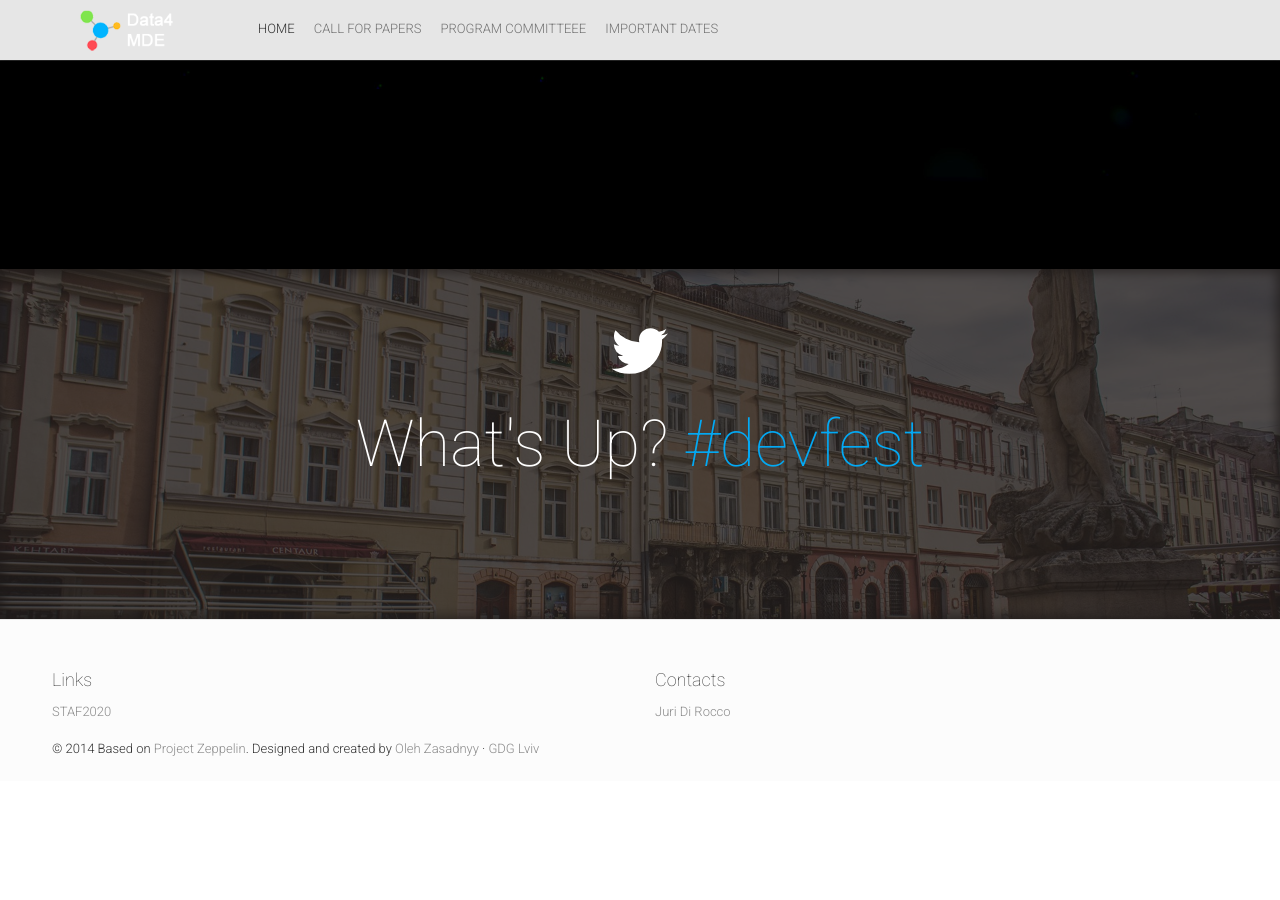
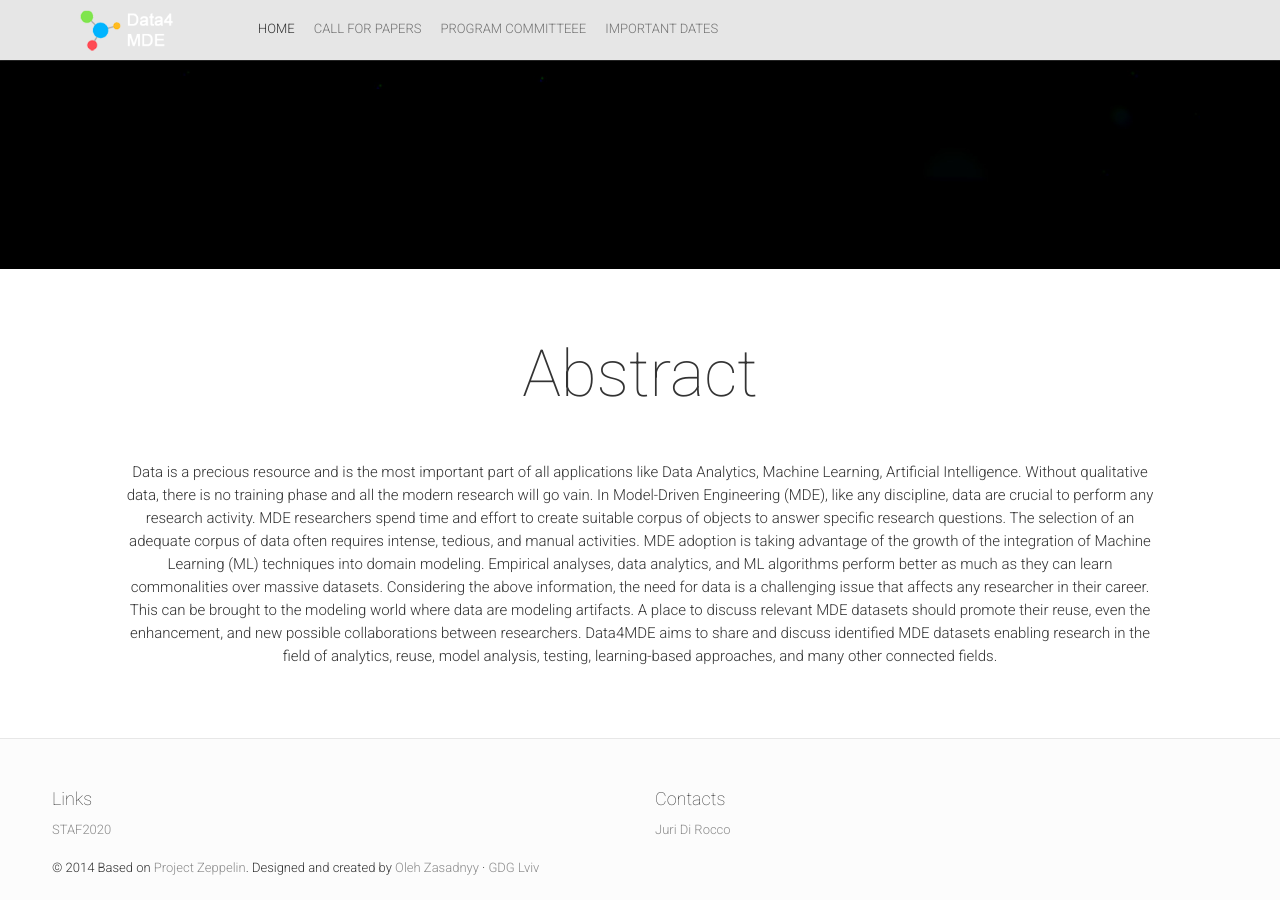
Before and after one commit to jdirocco/Data4MDE, a Jekyll site: the page built from index.html, in a window 1280 px wide and 900 px high, scrolled down 631 px. Built offline with Jekyll 4.4.1, drawn with Linux system fonts in a browser that asks for light colours; nearby versions of some CDN libraries; comment, search, counter and statistics services are not loaded; before the commit the page ends 1412 px from its top, so only the background shows below that.

Commit message:
Abstract section has been added

```diff
--- a/_config.yml
+++ b/_config.yml
@@ -34,6 +34,9 @@ socialImageSrcFacebook: "/img/seo/sharing-facebook.png"
 c4pUrl: "https://bit.ly/dfua-c4p"
 c4sponsorsUrl: "/assets/GDG_DevFest_Partnership.pdf"
 
+#Abstract Section
+abstractTitle: "Abstract"
+abstractBody: "Data is a precious resource and is the most important part of all applications like Data Analytics, Machine Learning, Artificial Intelligence. Without qualitative data, there is no training phase and all the modern research will go vain. In Model-Driven Engineering (MDE), like any discipline, data are crucial to perform any research activity. MDE researchers spend time and effort to create suitable corpus of objects to answer specific research questions. The selection of an adequate corpus of data often requires intense, tedious, and manual activities.  MDE adoption is taking advantage of the growth of the integration of Machine Learning (ML) techniques into domain modeling. Empirical analyses, data analytics, and ML algorithms perform better as much as they can learn commonalities over massive datasets. Considering the above information, the need for data is a challenging issue that affects any researcher in their career. This can be brought to the modeling world where data are modeling artifacts. A place to discuss relevant MDE datasets should promote their reuse, even the enhancement, and new possible collaborations between researchers. Data4MDE aims to share and discuss identified MDE datasets enabling research in the field of analytics, reuse, model analysis, testing, learning-based approaches, and many other connected fields."
 
 # Navigation
 navigationLinks:
--- /dev/null
+++ b/_includes/abstract.html
@@ -0,0 +1,11 @@
+<!-- Begin Latest News Section -->
+<section id="latest-news" class="latest-news">
+	<div class="content-wrapper">
+		<div class="col-lg-10 col-lg-offset-1">
+			<h3>{{ site.abstractTitle }}</h3>
+
+						<p class="post-body">{{ site.abstractBody }}</p>
+		</div>
+	</div>
+</section>
+<!-- End Latest News Section -->
--- a/index.html
+++ b/index.html
@@ -5,5 +5,4 @@ permalink: /
 
  {% include hero.html %}
 
-
- {% include twitter-feed.html %}
+ {% include abstract.html %}
```
